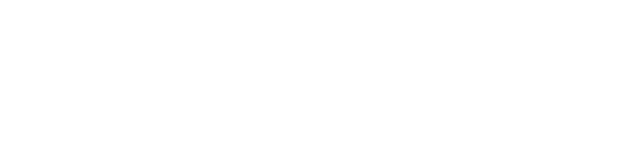
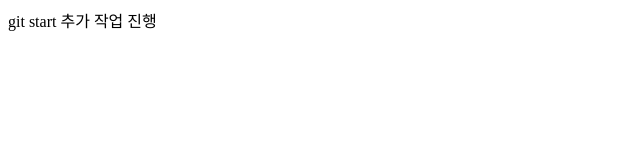
Before and after one commit to Biolbam/withYG, a plain HTML site: page index.html in a window 1280 px wide. Shown: the whole page, without its empty margins (0-640 px from the left). Drawn offline with Linux system fonts and the light colour scheme.

Commit message:
second modify

```diff
--- a/index.html
+++ b/index.html
@@ -8,7 +8,8 @@
 </head>
 
 <body>
-
+    git start
+    추가 작업 진행
 </body>
 
 </html>
```
